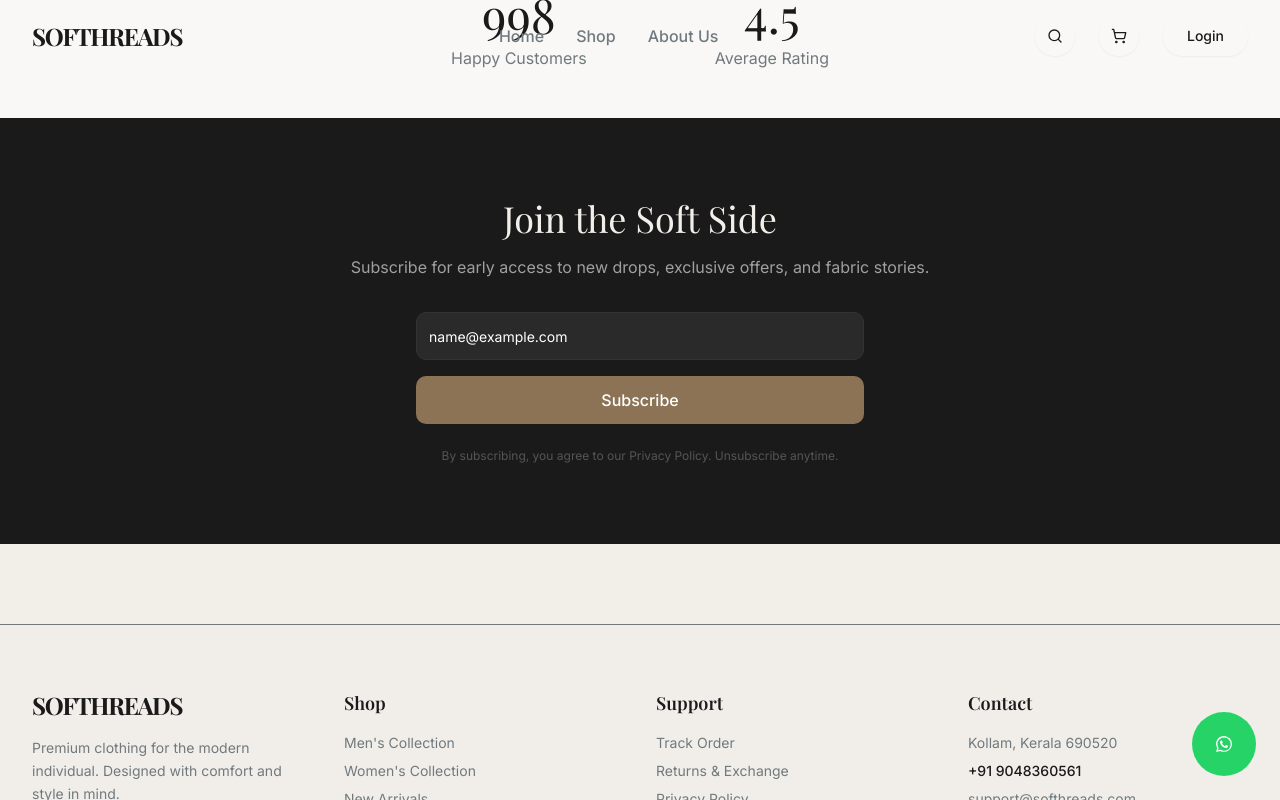
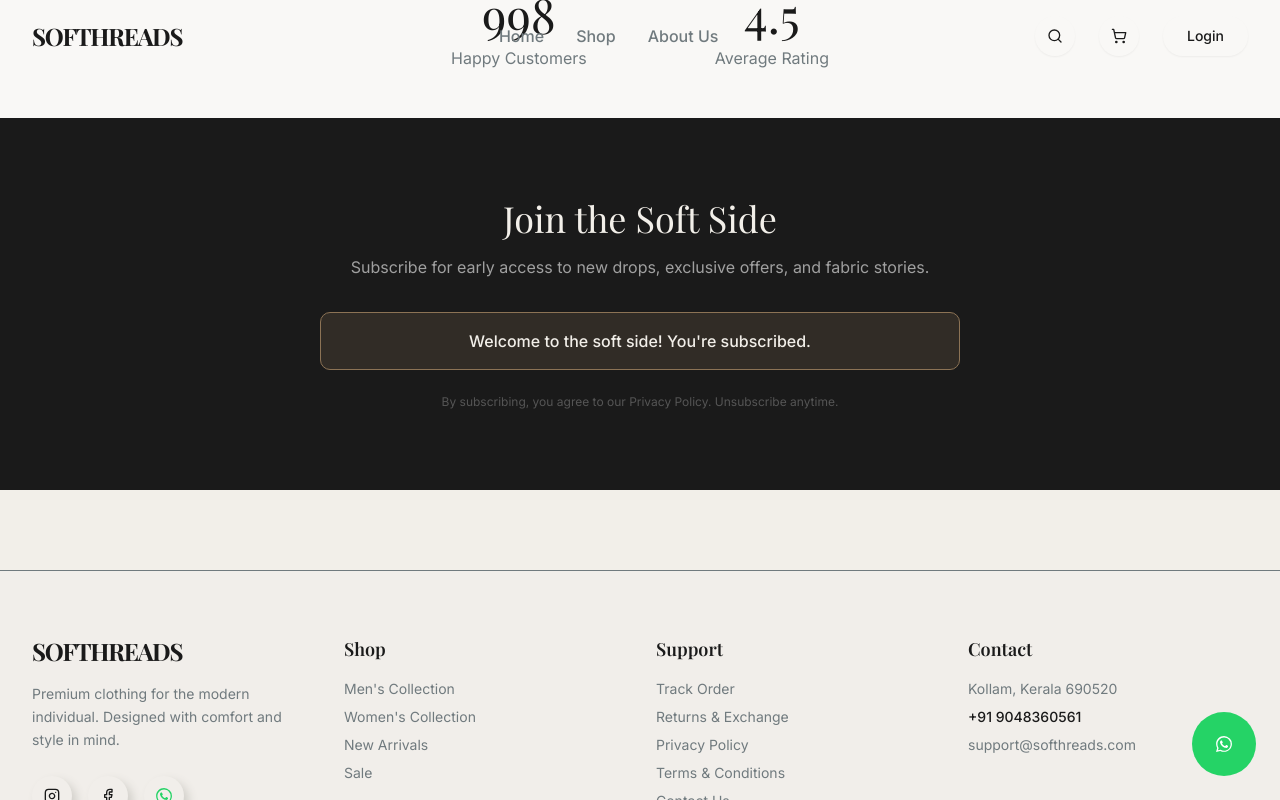
Before and after one commit to safwan125/softhreads, a Next.js app: page / in a window 1280 px wide. Both pictures are taken after typing "name@example.com" into the empty fields and a click on the button "Subscribe". Shown: the part 2724-3524 px from the top of the page. Built offline with nearby package versions, Linux system fonts and the light colour scheme; no server answers; a web font is replaced by a local one.

Commit message:
Add functional logic to Newsletter subscription

```diff
--- a/src/components/layout/Newsletter.tsx
+++ b/src/components/layout/Newsletter.tsx
@@ -2,8 +2,28 @@
 
 import { Button } from "@/components/ui/button";
 import { Input } from "@/components/ui/input";
+import { useState } from "react";
 
 export default function Newsletter() {
+    const [email, setEmail] = useState("");
+    const [status, setStatus] = useState<"idle" | "loading" | "success">("idle");
+
+    const handleSubscribe = async (e: React.FormEvent) => {
+        e.preventDefault();
+        if (!email) return;
+
+        setStatus("loading");
+
+        // Simulate API call
+        await new Promise(resolve => setTimeout(resolve, 1500));
+
+        setStatus("success");
+        setEmail("");
+
+        // Reset success message after 3 seconds
+        setTimeout(() => setStatus("idle"), 5000);
+    };
+
     return (
         <section className="bg-[#1A1A1A] py-20 text-center text-white">
             <div className="container mx-auto px-4 max-w-2xl">
@@ -12,16 +32,30 @@ export default function Newsletter() {
                     Subscribe for early access to new drops, exclusive offers, and fabric stories.
                 </p>
 
-                <form className="flex flex-col gap-4 max-w-md mx-auto mb-6" onSubmit={(e) => e.preventDefault()}>
+                {status === "success" ? (
+                    <div className="bg-[#8C7355]/20 border border-[#8C7355] text-[#F2EFE9] p-4 rounded-md mb-6 animate-in fade-in slide-in-from-bottom-2">
+                        <p className="font-medium">Welcome to the soft side! You're subscribed.</p>
+                    </div>
+                ) : (
+                    <form className="flex flex-col gap-4 max-w-md mx-auto mb-6" onSubmit={handleSubscribe}>
                         <Input
                             type="email"
                             placeholder="Enter your email"
                             className="h-12 bg-[#2A2A2A] border-[#333] text-white placeholder:text-[#666] focus-visible:ring-[#8C7355] focus-visible:border-[#8C7355]"
+                            value={email}
+                            onChange={(e) => setEmail(e.target.value)}
+                            required
+                            disabled={status === "loading"}
                         />
-                    <Button className="h-12 bg-[#8C7355] hover:bg-[#7A634A] text-white text-base font-medium rounded-md w-full">
-                        Subscribe
+                        <Button
+                            type="submit"
+                            disabled={status === "loading"}
+                            className="h-12 bg-[#8C7355] hover:bg-[#7A634A] text-white text-base font-medium rounded-md w-full disabled:opacity-70 disabled:cursor-not-allowed"
+                        >
+                            {status === "loading" ? "Subscribing..." : "Subscribe"}
                         </Button>
                     </form>
+                )}
 
                 <p className="text-xs text-[#555]">
                     By subscribing, you agree to our Privacy Policy. Unsubscribe anytime.
```
Lines whose indentation alone changed are shown as unchanged.
